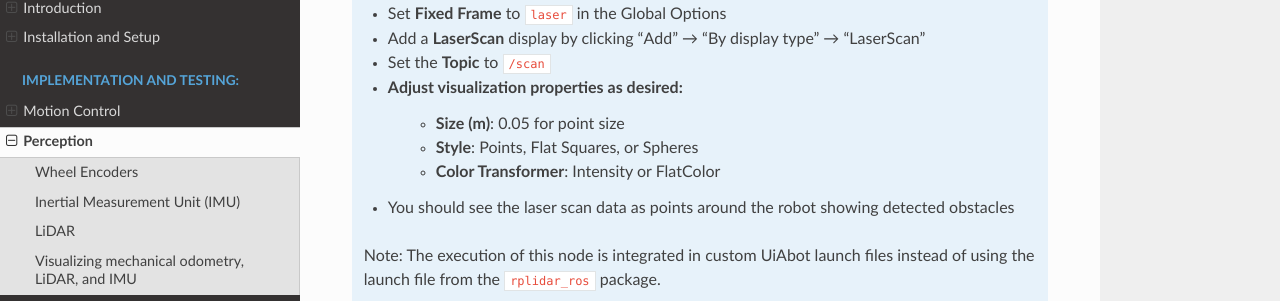
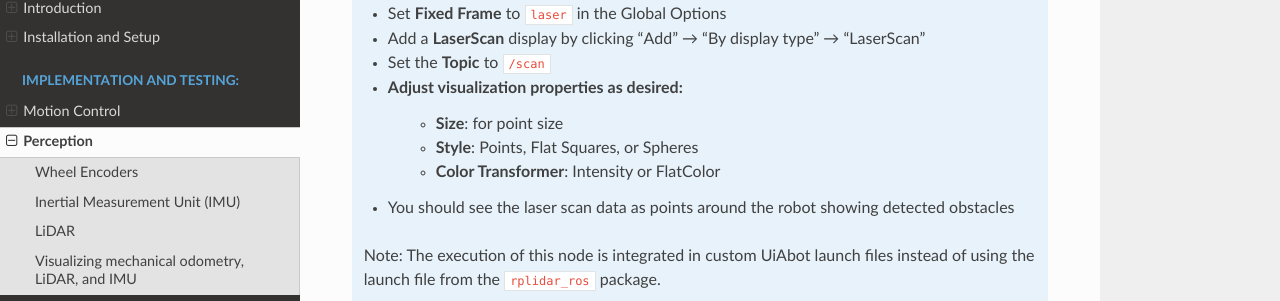
Before and after one commit to DrDanielh/UiAbot, a Sphinx documentation site: the page built from docs/src/perception.rst, in a window 1280 px wide and 900 px high, scrolled down 6523 px. Shown: the part 144-445 px from the top of the window. Built offline with Sphinx 7.4.7 and the Read the Docs theme 3.1.0, drawn with Linux system fonts in a browser that asks for light colours.

Commit message:
Clarify laser scan visualization instructions in RViz2 by removing redundant wording for point size

```diff
--- a/docs/src/perception.rst
+++ b/docs/src/perception.rst
@@ -194,7 +194,7 @@ The laser scan visualization in Rviz2 on the remote PC is done by adding a Laser
     - Add a **LaserScan** display by clicking "Add" → "By display type" → "LaserScan"
     - Set the **Topic** to ``/scan``
     - Adjust visualization properties as desired:
-        - **Size (m)**: 0.05 for point size
+        - **Size**: for point size
         - **Style**: Points, Flat Squares, or Spheres
         - **Color Transformer**: Intensity or FlatColor
     - You should see the laser scan data as points around the robot showing detected obstacles
```
